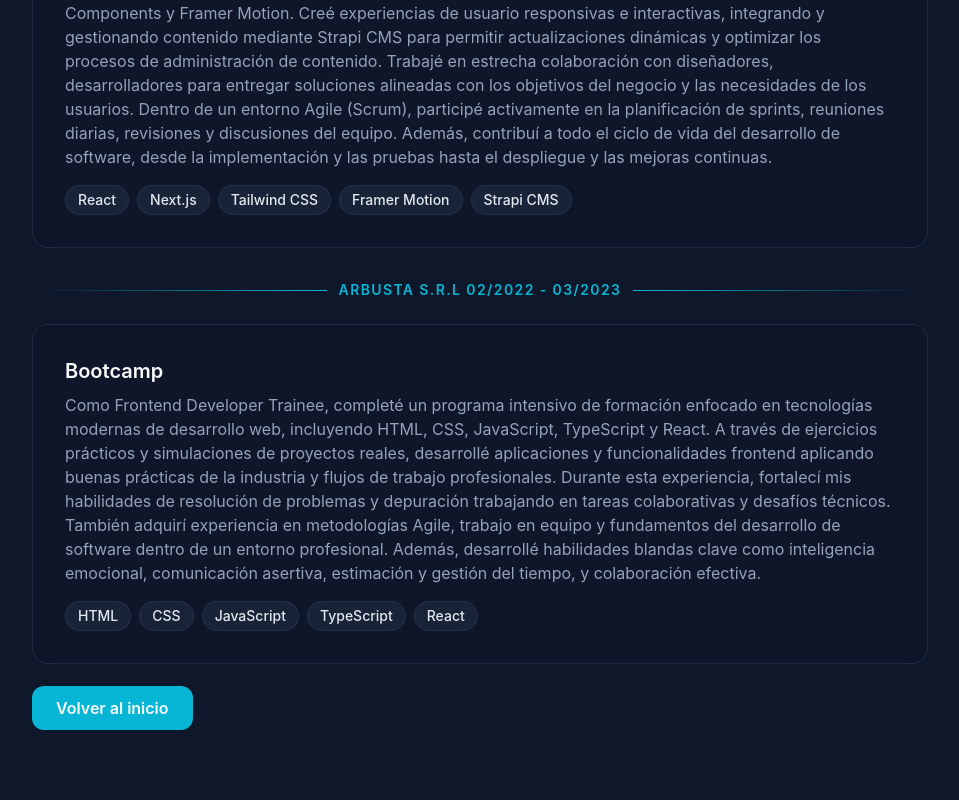
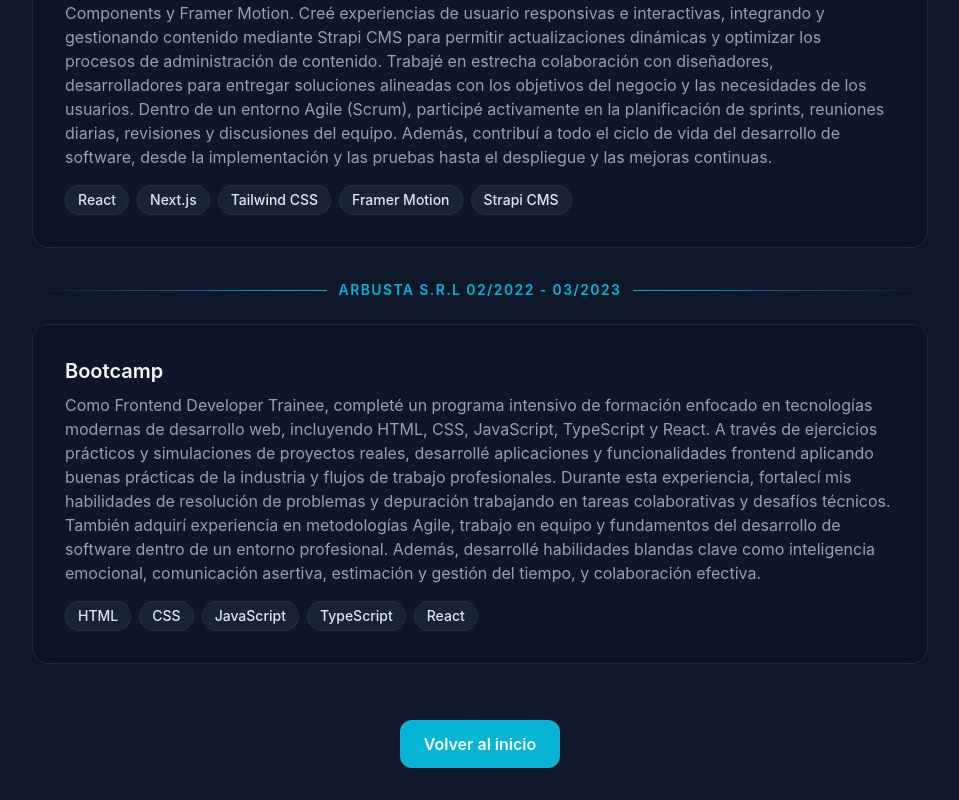
Before and after one commit to sebaeze00/portfolio-avilaSebastian, a React (Vite) app: page /projects in a window 1280 px wide. Shown: the part 1280-2080 px from the top of the page, without its empty margins (160-1119 px from the left). Before the commit the page ends 2032 px from the top, so only its background shows below. Built offline with nearby package versions, Linux system fonts and the light colour scheme.

Commit message:
fix/buttonCenter: added flex design in button

```diff
--- a/src/pages/ProjectPage.tsx
+++ b/src/pages/ProjectPage.tsx
@@ -64,8 +64,8 @@ const ProjectPage = () => {
         );
       })}
 
-      <AnimatedSection className="mt-6 mb-8" initialX={40}>
-        <Button to="/" className="button-primary mt-6">
+      <AnimatedSection className="mt-6 mb-8 flex justify-center " initialX={40}>
+        <Button to="/" className="button-primary mt-6 ">
           {TitleProject[language].button}
         </Button>
       </AnimatedSection>
```
